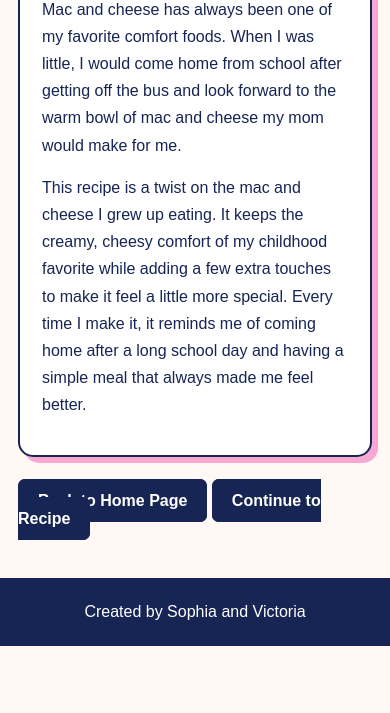
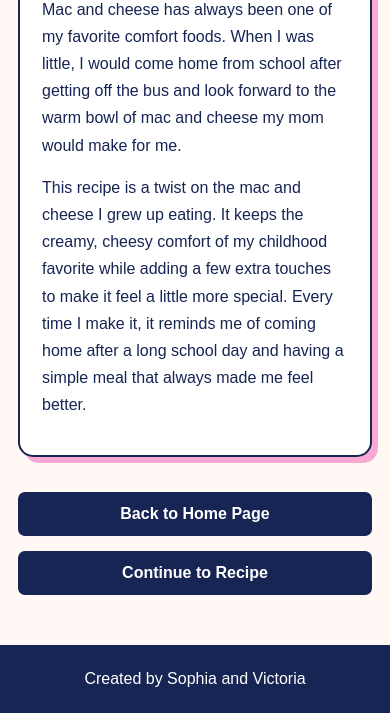
Before and after one commit to sophiasacco5/sophiasacco5.github.io, a plain HTML site: page project/final_project/recipe1.html in a window 390 px wide. Shown: the part 380-1093 px from the top of the page. Before the commit the page ends 1026 px from the top, so only its background shows below. Drawn offline with Linux system fonts and the light colour scheme.

Commit message:
updated css for final

```diff
--- a/project/final_project/style.css
+++ b/project/final_project/style.css
@@ -173,3 +173,21 @@ footer p {
         width: 100%;
     }
 }
+.button-section {
+    display: flex;
+    justify-content: space-between;
+    align-items: center;
+    margin-top: 30px;
+}
+
+@media (max-width: 600px) {
+    .button-section {
+        align-items: stretch;
+        flex-direction: column;
+        gap: 15px;
+    }
+
+    .button-section .start-button {
+        text-align: center;
+    }
+}
```
